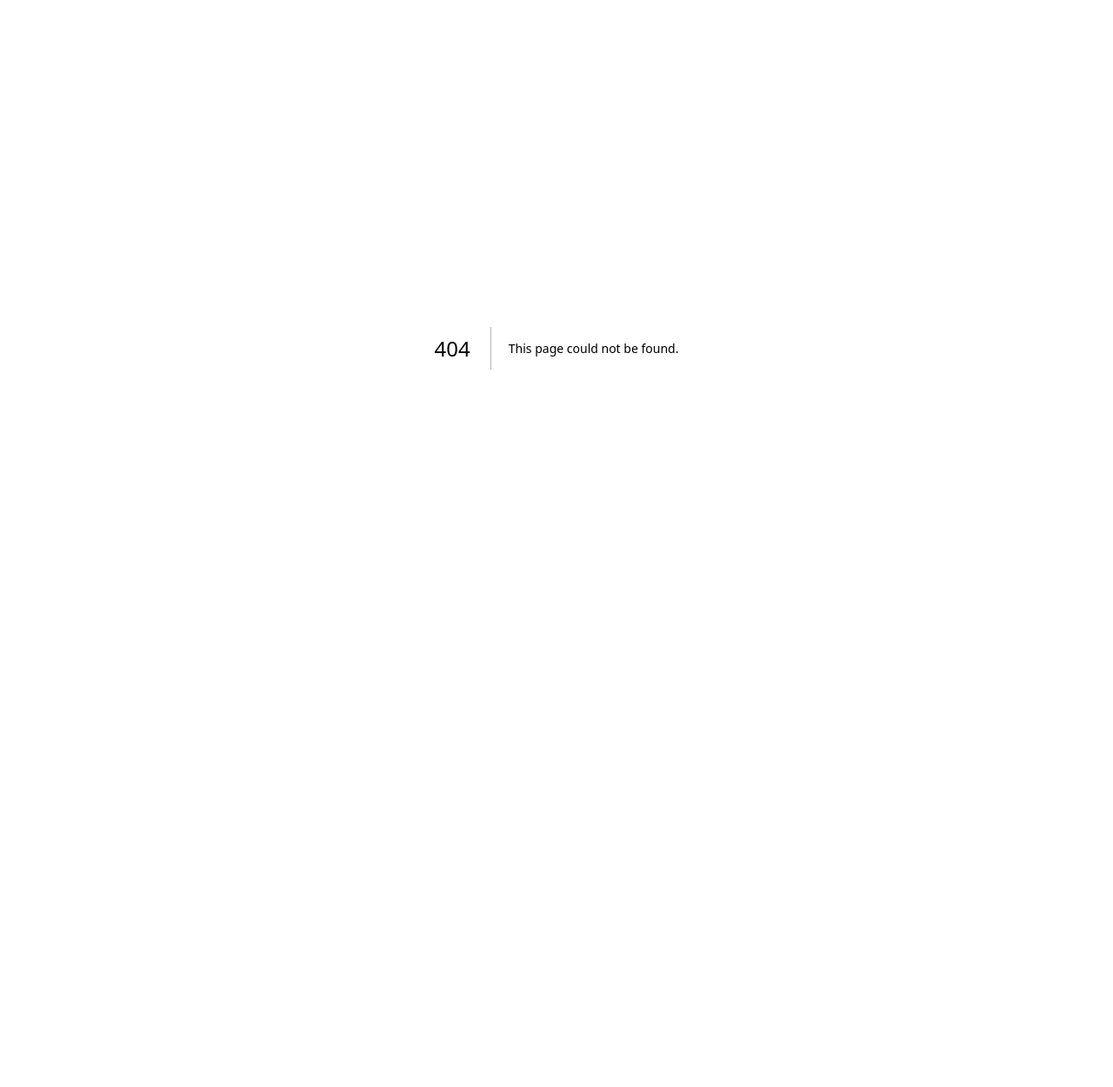
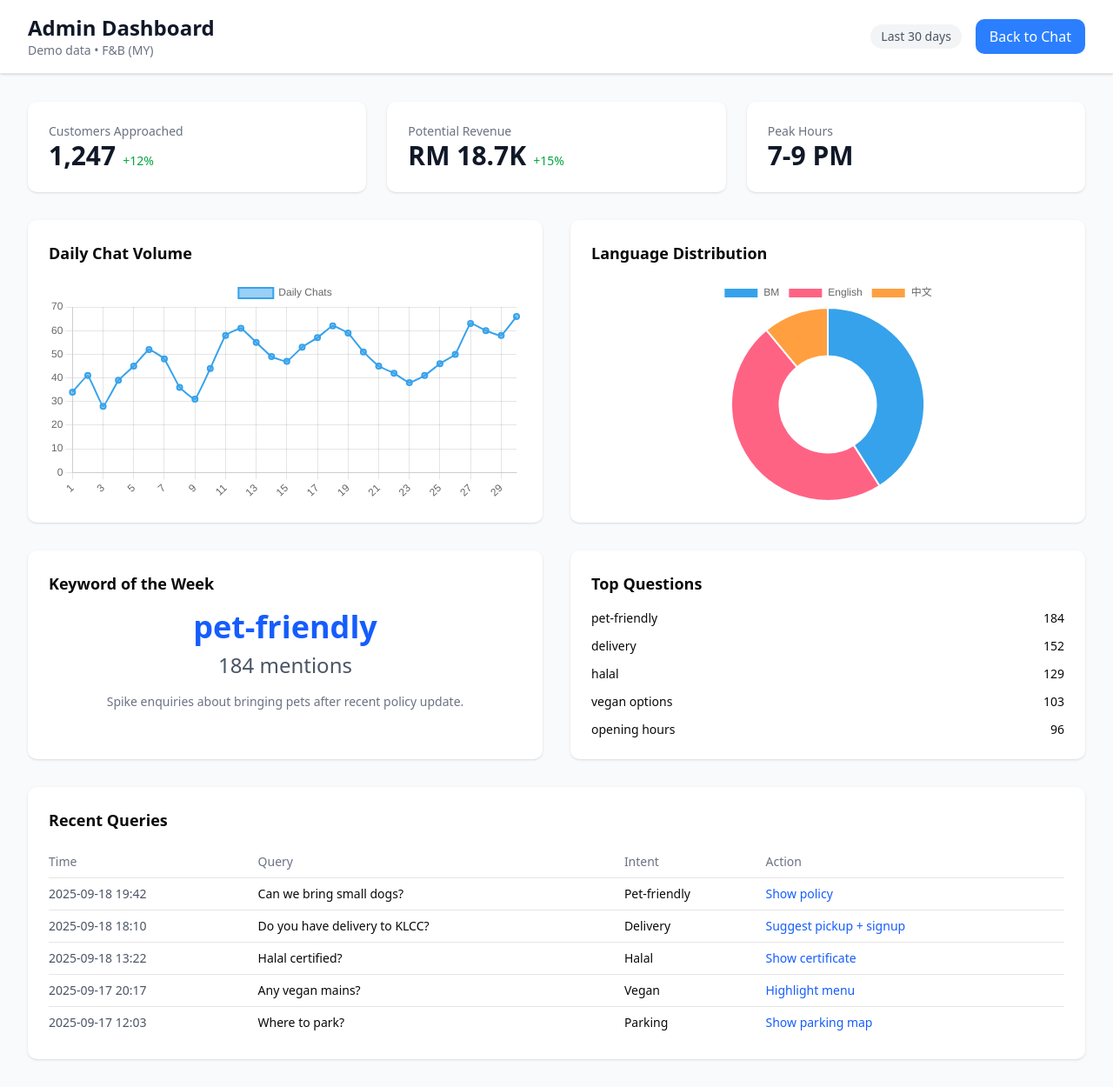
Before and after one commit to zhiTee/we-dont-have-a-team-name, a Next.js app: page /admin in a window 1280 px wide. Before the commit this address had no page. Shown: the whole page at 87% size. Before the commit the page ends 800 px from the top, so only its background shows below. Built offline with nearby package versions, Linux system fonts and the light colour scheme.

Commit message:
Implemented admin dashboard with minimal demo logic

```diff
--- /dev/null
+++ b/app/admin/page.tsx
@@ -0,0 +1,243 @@
+'use client'
+import { Bold } from 'lucide-react'
+import { useRouter } from 'next/navigation'
+import { useEffect } from 'react'
+
+export default function AdminPage() {
+  const router = useRouter()
+
+  useEffect(() => {
+    // Load Chart.js
+    const script = document.createElement('script')
+    script.src = 'https://cdn.jsdelivr.net/npm/chart.js'
+    script.onload = () => {
+      initCharts()
+    }
+    document.head.appendChild(script)
+
+    return () => {
+      document.head.removeChild(script)
+    }
+  }, [])
+
+  const initCharts = () => {
+    const demoData = {
+      dailyChats: [34,41,28,39,45,52,48,36,31,44,58,61,55,49,47,53,57,62,59,51,45,42,38,41,46,50,63,60,58,66],
+      languageMix: [
+        { lang: "BM", pct: 41 },
+        { lang: "English", pct: 48 },
+        { lang: "中文", pct: 11 }
+      ]
+    }
+
+    // Daily Chats Chart
+    const dailyCtx = document.getElementById('dailyChatsChart') as HTMLCanvasElement
+    if (dailyCtx && window.Chart) {
+      new window.Chart(dailyCtx, {
+        type: 'line',
+        data: {
+          labels: Array.from({length: 30}, (_, i) => i + 1),
+          datasets: [{
+            label: 'Daily Chats',
+            data: demoData.dailyChats,
+            borderWidth: 2,
+            fill: false,
+            tension: 0.1
+          }]
+        },
+        options: {
+          responsive: true,
+          maintainAspectRatio: false,
+          scales: {
+            y: {
+              beginAtZero: true
+            }
+          }
+        }
+      })
+    }
+
+    // Language Chart
+    const langCtx = document.getElementById('languageChart') as HTMLCanvasElement
+    if (langCtx && window.Chart) {
+      new window.Chart(langCtx, {
+        type: 'doughnut',
+        data: {
+          labels: demoData.languageMix.map(item => item.lang),
+          datasets: [{
+            data: demoData.languageMix.map(item => item.pct)
+          }]
+        },
+        options: {
+          responsive: true,
+          maintainAspectRatio: false
+        }
+      })
+    }
+  }
+
+  return (
+    <div className="min-h-screen bg-gray-50">
+      {/* Header */}
+      <div className="bg-white shadow-sm border-b">
+        <div className="max-w-7xl mx-auto px-4 sm:px-6 lg:px-8 py-4">
+          <div className="flex justify-between items-center">
+            <div>
+              <h1 className="text-2xl font-bold text-gray-900">Admin Dashboard</h1>
+              <p className="text-sm text-gray-500">Demo data • F&B (MY)</p>
+            </div>
+            <div className="flex items-center gap-4">
+              <span className="px-3 py-1 bg-gray-100 rounded-full text-sm text-gray-600">
+                Last 30 days
+              </span>
+              <button
+                onClick={() => router.push('/')}
+                className="px-4 py-2 bg-blue-500 text-white rounded-lg hover:bg-blue-600 transition-colors"
+              >
+                Back to Chat
+              </button>
+            </div>
+          </div>
+        </div>
+      </div>
+
+      {/* Dashboard Content */}
+      <div className="max-w-7xl mx-auto px-4 sm:px-6 lg:px-8 py-8">
+        {/* Summary Cards */}
+        <div className="grid grid-cols-1 md:grid-cols-3 gap-6 mb-8">
+          <div className="bg-white rounded-lg shadow-sm p-6">
+            <h3 className="text-sm font-medium text-gray-500">Customers Approached</h3>
+            <div className="flex items-baseline">
+              <p className="text-3xl font-bold text-gray-900">1,247</p>
+              <span className="ml-2 text-sm font-medium text-green-600">+12%</span>
+            </div>
+          </div>
+          <div className="bg-white rounded-lg shadow-sm p-6">
+            <h3 className="text-sm font-medium text-gray-500">Potential Revenue</h3>
+            <div className="flex items-baseline">
+              <p className="text-3xl font-bold text-gray-900">RM 18.7K</p>
+              <span className="ml-2 text-sm font-medium text-green-600">+15%</span>
+            </div>
+          </div>
+          <div className="bg-white rounded-lg shadow-sm p-6">
+            <h3 className="text-sm font-medium text-gray-500">Peak Hours</h3>
+            <p className="text-3xl font-bold text-gray-900">7-9 PM</p>
+          </div>
+        </div>
+
+        {/* Charts and Data */}
+        <div className="grid grid-cols-1 lg:grid-cols-2 gap-8">
+          {/* Daily Chats Trend */}
+          <div className="bg-white rounded-lg shadow-sm p-6">
+            <h3 className="text-lg font-semibold mb-4">Daily Chat Volume</h3>
+            <div className="h-64">
+              <canvas id="dailyChatsChart"></canvas>
+            </div>
+          </div>
+
+          {/* Language Mix */}
+          <div className="bg-white rounded-lg shadow-sm p-6">
+            <h3 className="text-lg font-semibold mb-4">Language Distribution</h3>
+            <div className="h-64">
+              <canvas id="languageChart"></canvas>
+            </div>
+          </div>
+
+          {/* Keyword of the Week */}
+          <div className="bg-white rounded-lg shadow-sm p-6">
+            <h3 className="text-lg font-semibold mb-4">Keyword of the Week</h3>
+            <div className="text-center">
+              <p className="text-4xl font-bold text-blue-600 mb-2">pet-friendly</p>
+              <p className="text-2xl text-gray-600 mb-4">184 mentions</p>
+              <p className="text-sm text-gray-500">
+                Spike enquiries about bringing pets after recent policy update.
+              </p>
+            </div>
+          </div>
+
+          {/* Top Questions */}
+          <div className="bg-white rounded-lg shadow-sm p-6">
+            <h3 className="text-lg font-semibold mb-4">Top Questions</h3>
+            <div className="space-y-3">
+              <div className="flex justify-between items-center">
+                <span className="text-sm">pet-friendly</span>
+                <span className="text-sm font-medium">184</span>
+              </div>
+              <div className="flex justify-between items-center">
+                <span className="text-sm">delivery</span>
+                <span className="text-sm font-medium">152</span>
+              </div>
+              <div className="flex justify-between items-center">
+                <span className="text-sm">halal</span>
+                <span className="text-sm font-medium">129</span>
+              </div>
+              <div className="flex justify-between items-center">
+                <span className="text-sm">vegan options</span>
+                <span className="text-sm font-medium">103</span>
+              </div>
+              <div className="flex justify-between items-center">
+                <span className="text-sm">opening hours</span>
+                <span className="text-sm font-medium">96</span>
+              </div>
+            </div>
+          </div>
+        </div>
+
+        {/* Recent Queries */}
+        <div className="mt-8 bg-white rounded-lg shadow-sm p-6">
+          <h3 className="text-lg font-semibold mb-4">Recent Queries</h3>
+          <div className="overflow-x-auto">
+            <table className="min-w-full">
+              <thead>
+                <tr className="border-b">
+                  <th className="text-left py-2 text-sm font-medium text-gray-500">Time</th>
+                  <th className="text-left py-2 text-sm font-medium text-gray-500">Query</th>
+                  <th className="text-left py-2 text-sm font-medium text-gray-500">Intent</th>
+                  <th className="text-left py-2 text-sm font-medium text-gray-500">Action</th>
+                </tr>
+              </thead>
+              <tbody>
+                <tr className="border-b">
+                  <td className="py-2 text-sm text-gray-600">2025-09-18 19:42</td>
+                  <td className="py-2 text-sm">Can we bring small dogs?</td>
+                  <td className="py-2 text-sm">Pet-friendly</td>
+                  <td className="py-2 text-sm text-blue-600">Show policy</td>
+                </tr>
+                <tr className="border-b">
+                  <td className="py-2 text-sm text-gray-600">2025-09-18 18:10</td>
+                  <td className="py-2 text-sm">Do you have delivery to KLCC?</td>
+                  <td className="py-2 text-sm">Delivery</td>
+                  <td className="py-2 text-sm text-blue-600">Suggest pickup + signup</td>
+                </tr>
+                <tr className="border-b">
+                  <td className="py-2 text-sm text-gray-600">2025-09-18 13:22</td>
+                  <td className="py-2 text-sm">Halal certified?</td>
+                  <td className="py-2 text-sm">Halal</td>
+                  <td className="py-2 text-sm text-blue-600">Show certificate</td>
+                </tr>
+                <tr className="border-b">
+                  <td className="py-2 text-sm text-gray-600">2025-09-17 20:17</td>
+                  <td className="py-2 text-sm">Any vegan mains?</td>
+                  <td className="py-2 text-sm">Vegan</td>
+                  <td className="py-2 text-sm text-blue-600">Highlight menu</td>
+                </tr>
+                <tr>
+                  <td className="py-2 text-sm text-gray-600">2025-09-17 12:03</td>
+                  <td className="py-2 text-sm">Where to park?</td>
+                  <td className="py-2 text-sm">Parking</td>
+                  <td className="py-2 text-sm text-blue-600">Show parking map</td>
+                </tr>
+              </tbody>
+            </table>
+          </div>
+        </div>
+      </div>
+    </div>
+  )
+}
+
+declare global {
+  interface Window {
+    Chart: any;
+  }
+}
--- a/app/page.tsx
+++ b/app/page.tsx
@@ -1,16 +1,12 @@
 'use client'
 import Chat from "@/components/chat"
-
-import { useState } from "react";
+import { useRouter } from "next/navigation"
 
 export default function MainPage() {
-  const [input, setInput] = useState("");
-  const [response, setResponse] = useState("");
-  const [loading, setLoading] = useState(false);
+  const router = useRouter()
 
-  async function handleSend() {
-    setLoading(true);
-    setLoading(false);
+  const openAdmin = () => {
+    router.push('/admin')
   }
 
   return (
@@ -18,6 +14,16 @@
       <main className="flex min-h-screen flex-col items-center justify-center bg-background p-6">
         <Chat />
       </main>
+
+      {/* Admin Button */}
+      <button
+        onClick={openAdmin}
+        className="fixed w-16 h-16 bg-green-500 hover:bg-green-600 text-white rounded-full shadow-lg transition-all duration-300 hover:scale-105 z-50 flex items-center justify-center text-sm font-semibold
+                   md:top-6 md:right-6
+                   max-md:bottom-6 max-md:right-6"
+      >
+        Admin
+      </button>
     </div>
   );
 }
```
